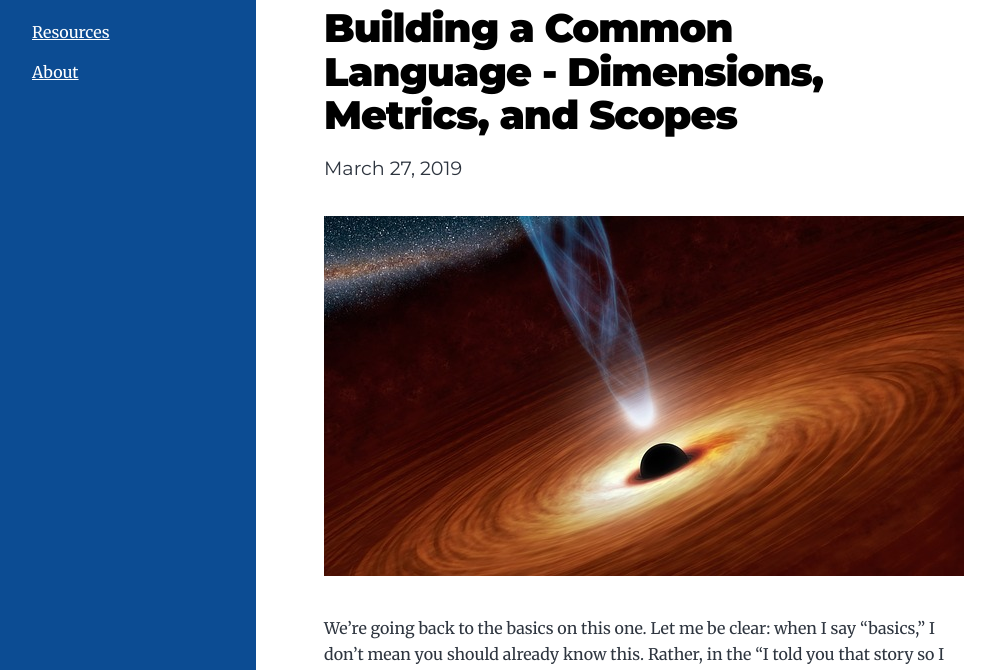
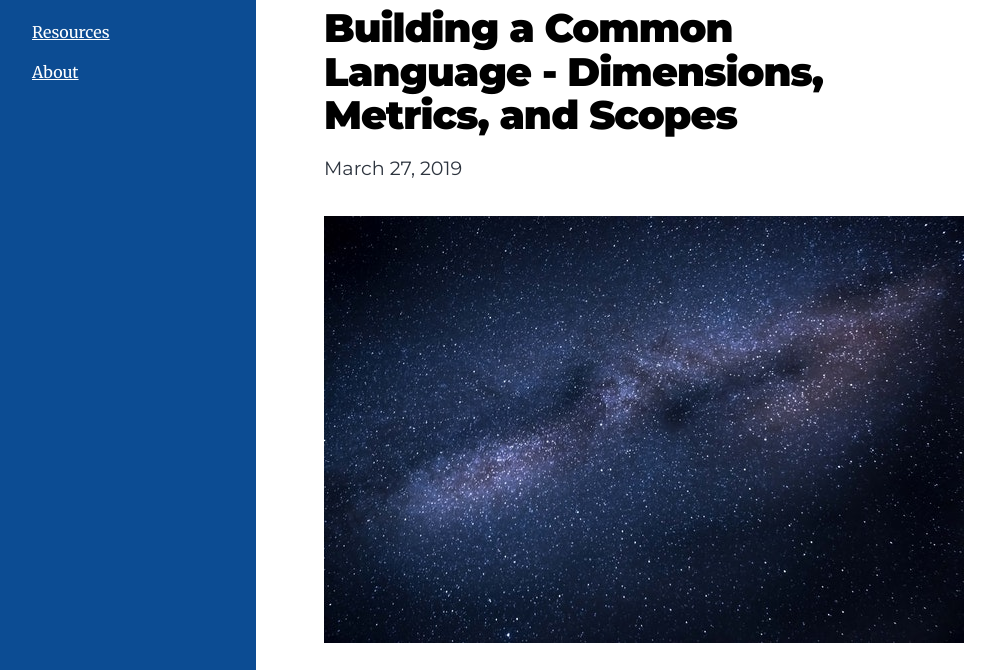
Before and after one commit to rptomey/ryan-ptomey-website, a Gatsby site: page /dimensions-metrics-and-scopes/ in a window 1280 px wide. Shown: the part 111-781 px from the top of the page, without its empty margins (0-995 px from the left). Built offline with nearby package versions, Linux system fonts and the light colour scheme; Gatsby itself is replaced by a stand-in of ours.

Commit message:
changing image for dimensions, metrics, and scopes blog post

```diff
--- a/content/blog/dimensions-metrics-and-scopes/index.md
+++ b/content/blog/dimensions-metrics-and-scopes/index.md
@@ -4,7 +4,7 @@ date: "2019-03-27"
 description: "Back to the basics."
 ---
 
-![Blackhole](./blackhole.png)
+![Space](./space.png)
 
 We’re going back to the basics on this one. Let me be clear: when I say “basics,” I don’t mean you should already know this. Rather, in the “I told you that story so I could tell you this one,” I want to address the former story. Understanding dimensions and metrics is fundamental to more interesting discussions down the road.
 
```
Also changed, not shown: content/blog/dimensions-metrics-and-scopes/blackhole.png (deleted), content/blog/dimensions-metrics-and-scopes/space.png (added).
